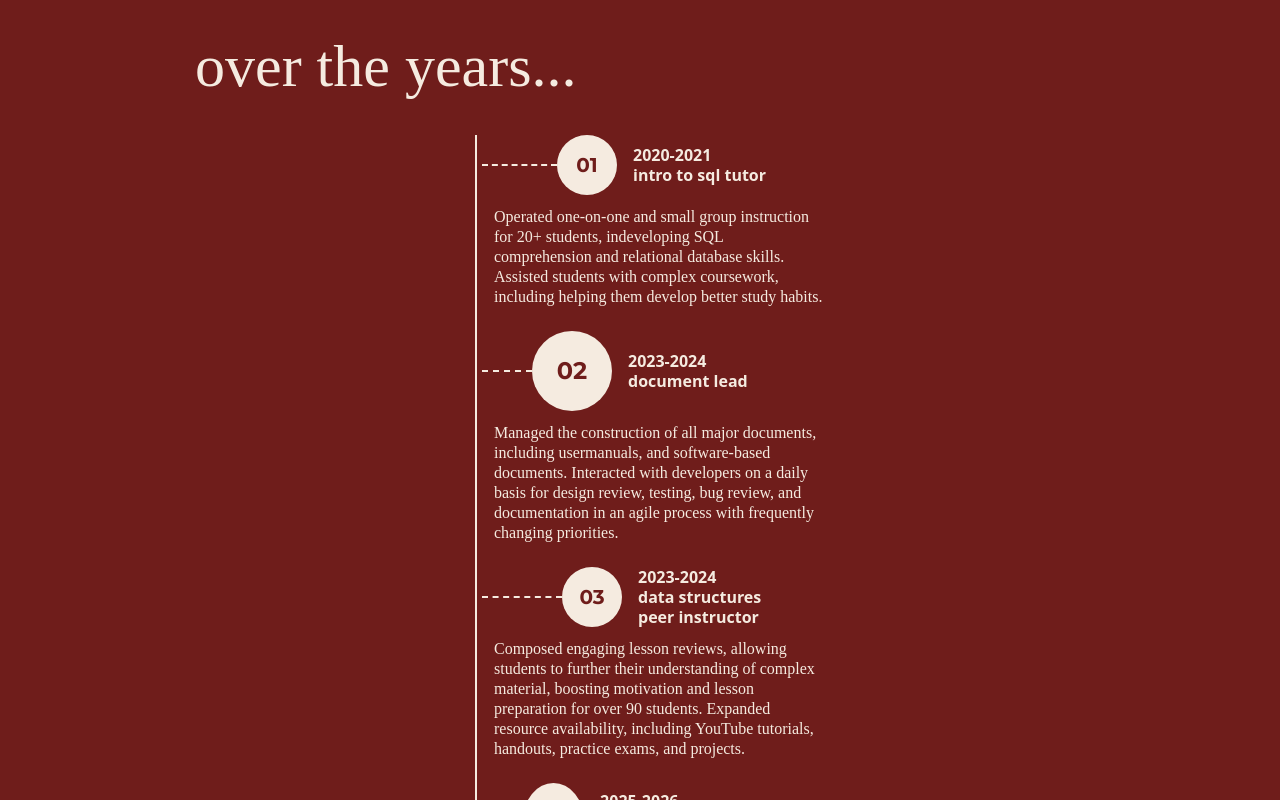
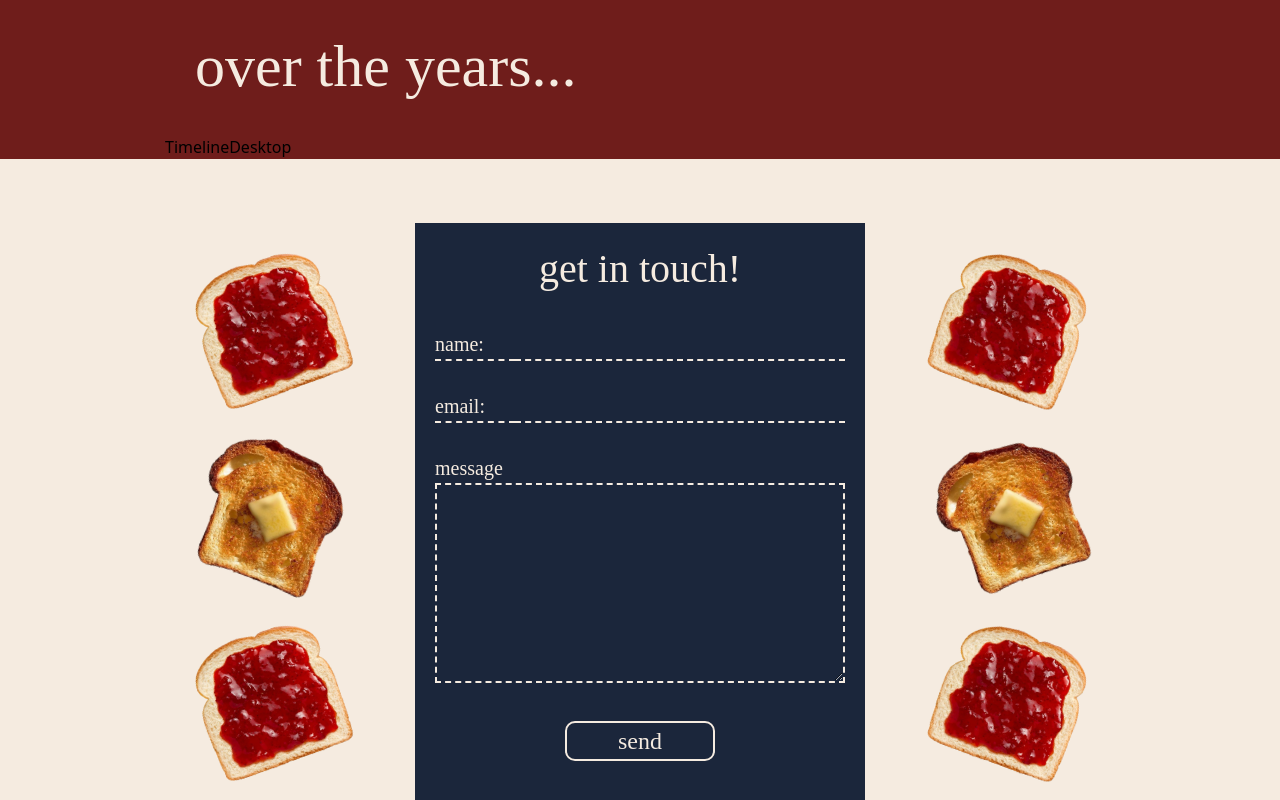
Before and after one commit to strwbrry05/strwbrry05.github.io, a React (Vite) app: page / in a window 1280 px wide. Shown: the part 1280-2080 px from the top of the page. Built offline with nearby package versions, Linux system fonts and the light colour scheme; no server answers; a web font is replaced by a local one.

Commit message:
timeline desktop

```diff
--- a/src/Components/Timeline.jsx
+++ b/src/Components/Timeline.jsx
@@ -1,6 +1,6 @@
 import React from "react";
-import TimelineCard from "./TimelineCard";
 import TimelineMobile from "./TimelineMobile";
+import TimelineDesktop from "./TimelineDesktop";
 
 const Timeline = () => {
   return (
@@ -13,11 +13,13 @@ const Timeline = () => {
         >
           over the years...
         </h2>
-        <div className="flex justify-center items-center w-[365px] mb-[5em] self-center">
+        <div className="lg:hidden flex justify-center items-center w-[365px] mb-[5em] self-center">
           <TimelineMobile />
         </div>
         {/* desktop/bigger screens */}
-        <div></div>
+        <div>
+          <TimelineDesktop />
+        </div>
       </div>
     </div>
   );
--- /dev/null
+++ b/src/Components/TimelineDesktop.jsx
@@ -0,0 +1,7 @@
+import React from "react";
+
+const TimelineDesktop = () => {
+  return <div>TimelineDesktop</div>;
+};
+
+export default TimelineDesktop;
--- a/src/Components/TimelineMobile.jsx
+++ b/src/Components/TimelineMobile.jsx
@@ -1,5 +1,4 @@
 import React from "react";
-import TimeLineCardMobile from "./TimeLineCardMobile";
 
 const TimelineMobile = () => {
   const timeline03Content = (
```
